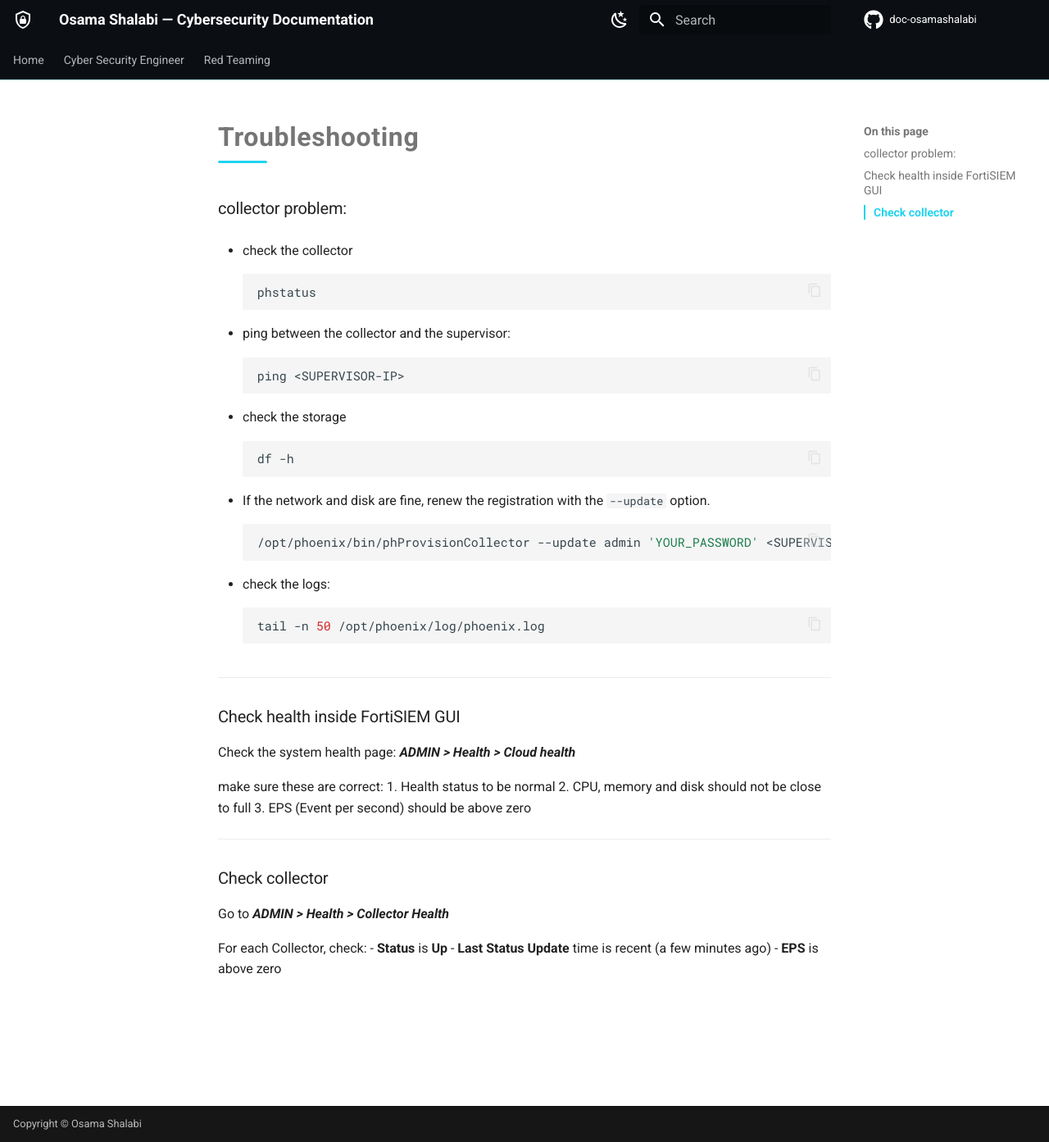
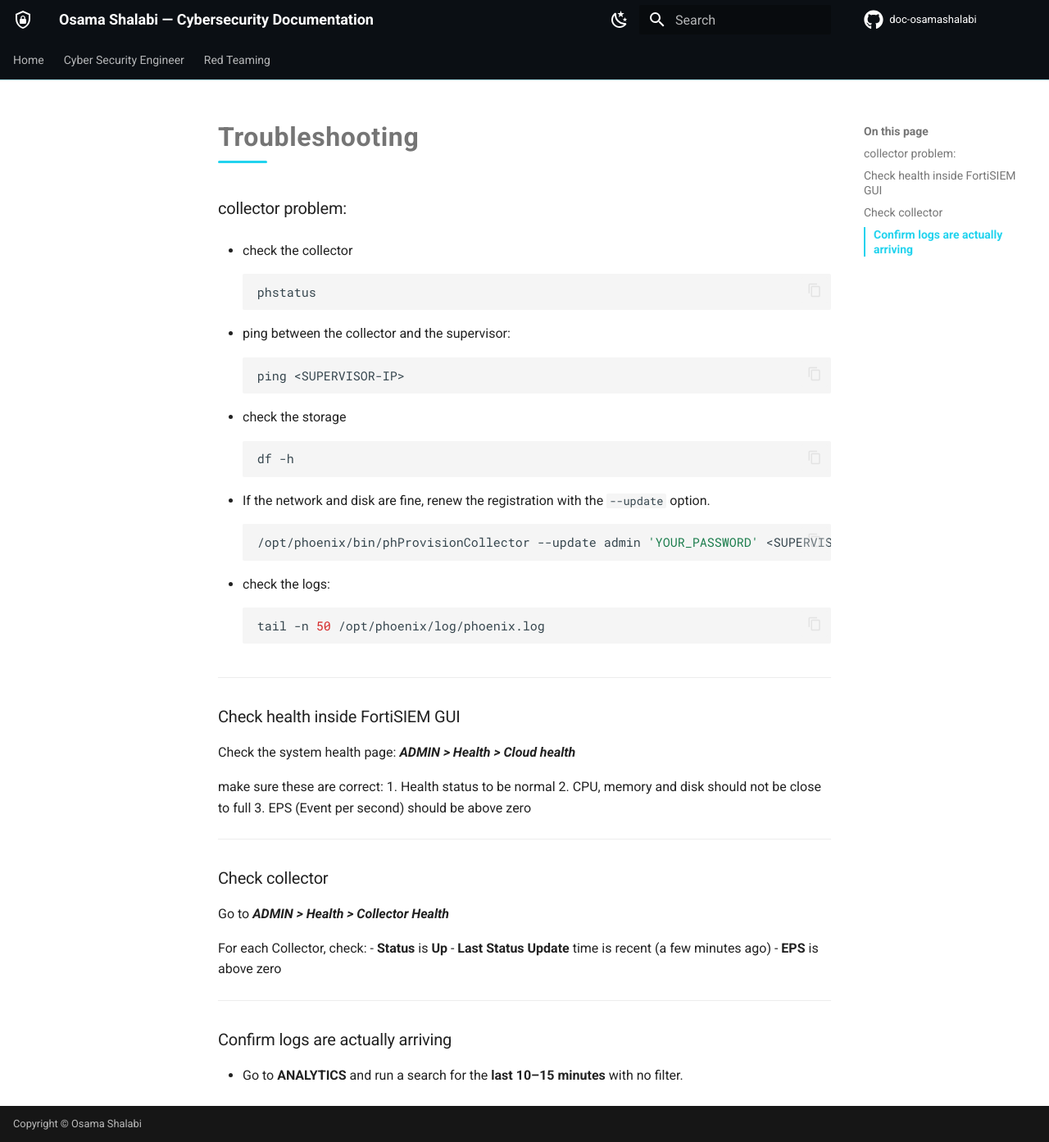
Before and after one commit to osamashalabi432-png/doc-osamashalabi, an MkDocs documentation site: the page built from docs/cyber-security-engineer/siem/fortisiem/troubleshooting/troubleshooting.md, in a window 1280 px wide and 1393 px high. Shown: the whole window at 82% size. Built offline with MkDocs 1.6.1 and Material for MkDocs 9.7.7, drawn with Linux system fonts in a browser that asks for light colours; comment, search, counter and statistics services are not loaded.

Commit message:
vault backup: 2026-10-19 09:52:55

```diff
--- a/docs/cyber-security-engineer/siem/fortisiem/troubleshooting/troubleshooting.md
+++ b/docs/cyber-security-engineer/siem/fortisiem/troubleshooting/troubleshooting.md
@@ -43,3 +43,8 @@ For each Collector, check:
 - **Status** is **Up**
 - **Last Status Update** time is recent (a few minutes ago)
 - **EPS** is above zero
+
+---
+### Confirm logs are actually arriving
+
+- Go to **ANALYTICS** and run a search for the **last 10–15 minutes** with no filter.
```
